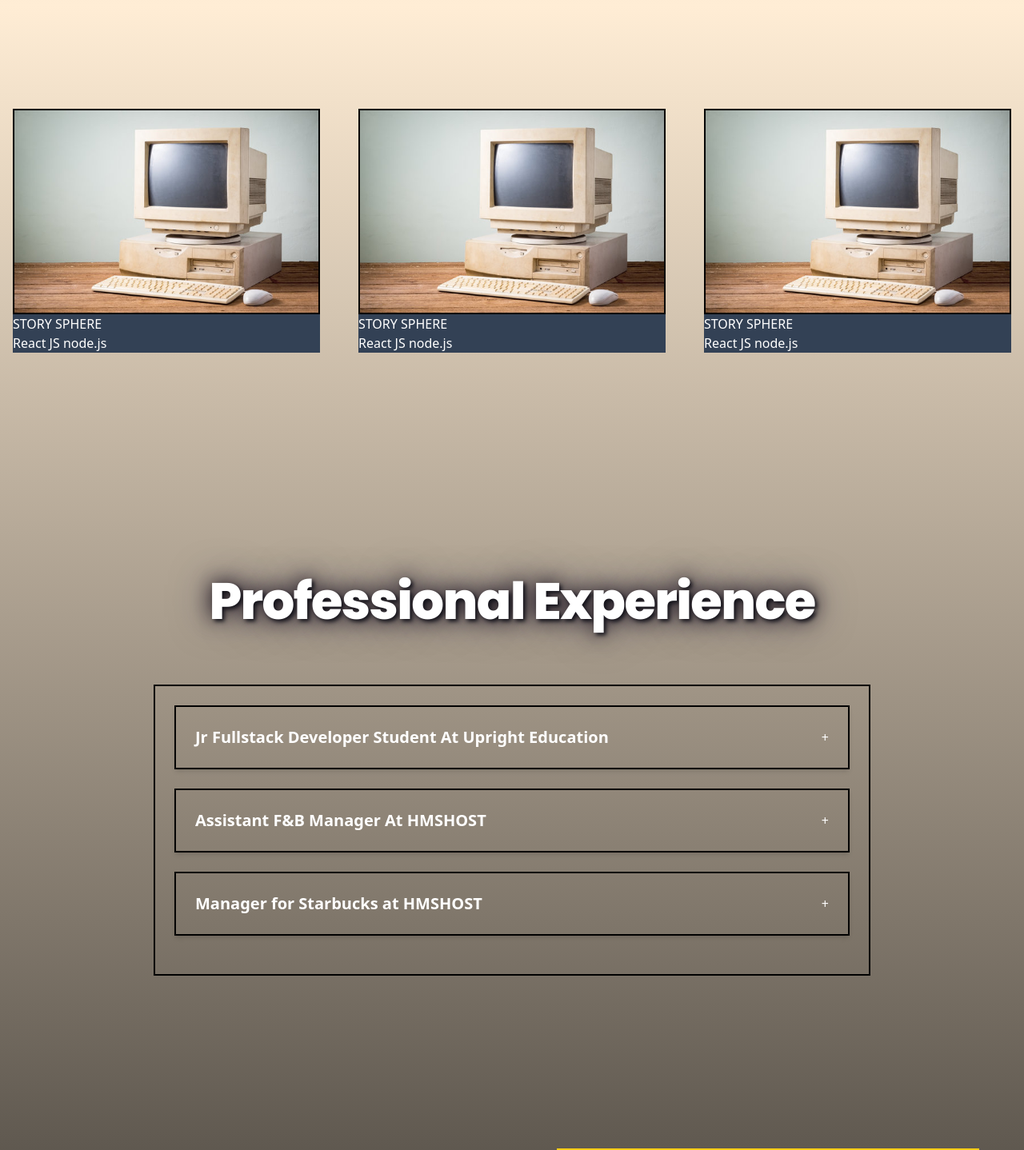
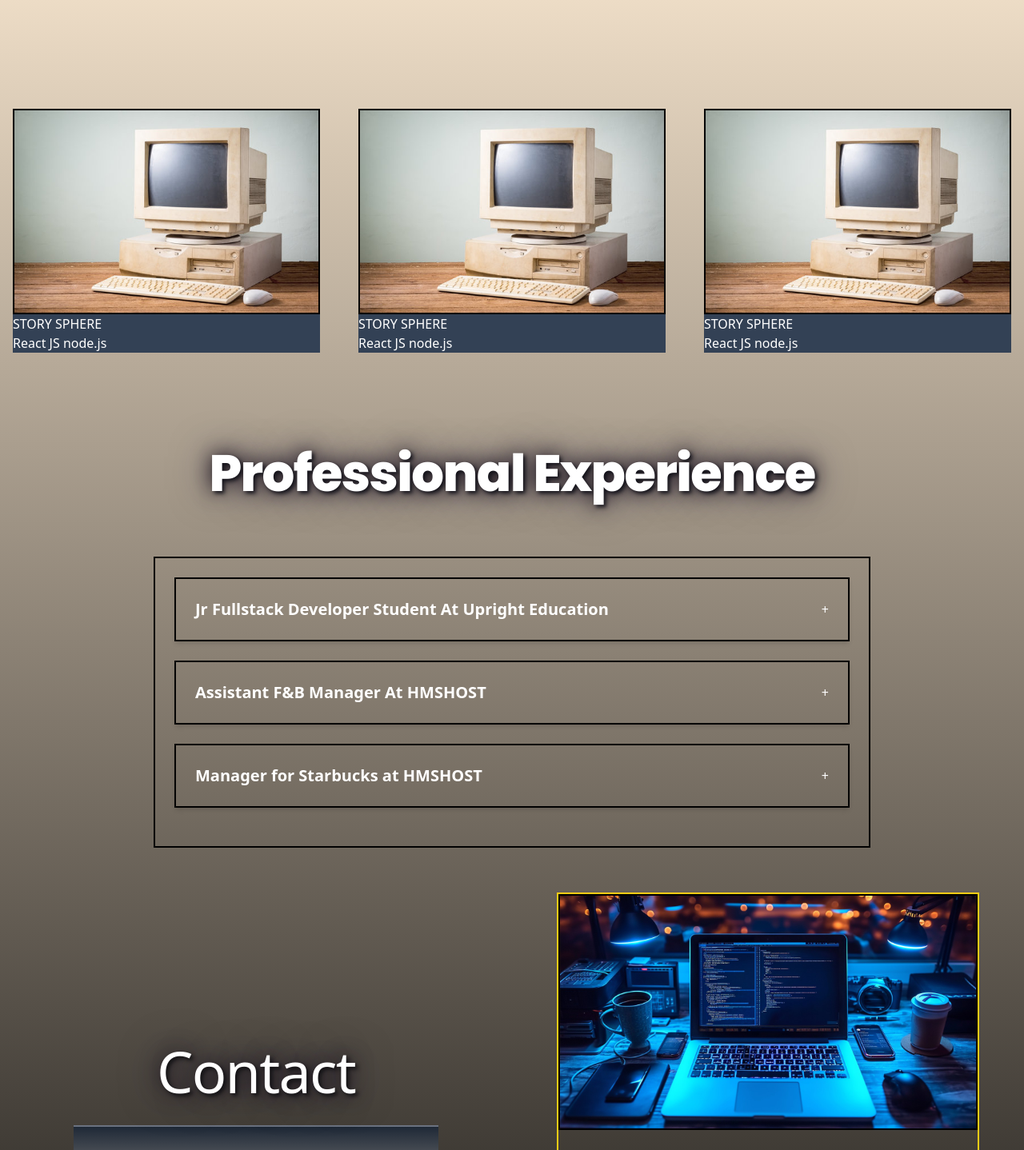
Before and after one commit to Nostromo714/portfolioClient, a React (Create React App) app: page / in a window 1280 px wide. Shown: the part 2280-3718 px from the top of the page at 80% size. Built offline with nearby package versions, Linux system fonts and the light colour scheme.

Commit message:
cleaned up code

```diff
--- a/src/pages/home.js
+++ b/src/pages/home.js
@@ -5,7 +5,6 @@ import ContactForm from '../components/contactForm';
 import Testimonials from "../components/testimonials"
 import pcImage from '../assets/90s_computer.jpg';
 import computerModern from '../assets/computerModern.jpg'
-//import { Carousel } from "../components/carousel";
 import { slides } from "../assets/carouselData"
 import { ModalWrapper } from "../components/modalWrapper";
 import FlipCard from "../components/flipCard";
@@ -119,28 +118,25 @@ const HomePage = () => {
       </div>
       </section>
 
-      {/* 4th section ( Gallery )*/}
+      {/* 4th section ( Projects Gallery Modal/Carousel )*/}
       <section className=" flex flex-col md:flex-row gap-4 ">
-
+        {/* project Story Sphere */}
         <div className=" flex h-[400px] ">
-        {/* this is where gallery will go */}
+        <ModalWrapper data={slides} />
+        </div>
+          {/* project porfolio  */}
+        <div className=" flex h-[400px] ">
         <ModalWrapper data={slides} />
         </div>
 
         <div className=" flex h-[400px] ">
-        {/* this is where gallery will go */}
-        <ModalWrapper data={slides} />
-        </div>
-
-        <div className=" flex h-[400px] ">
-        {/* this is where gallery will go */}
         <ModalWrapper data={slides} />
         </div>
       </section>
 
       {/* 5th Section ( Professional Experience ) */}
 
-      <section className="p-40 ">
+      <section>
       <ProfessionalExperience />
       </section>
 
@@ -161,7 +157,4 @@ const HomePage = () => {
   );
 };
 
-// Ensure default export
 export default HomePage;
-
-//git checkout -- file_path
```
